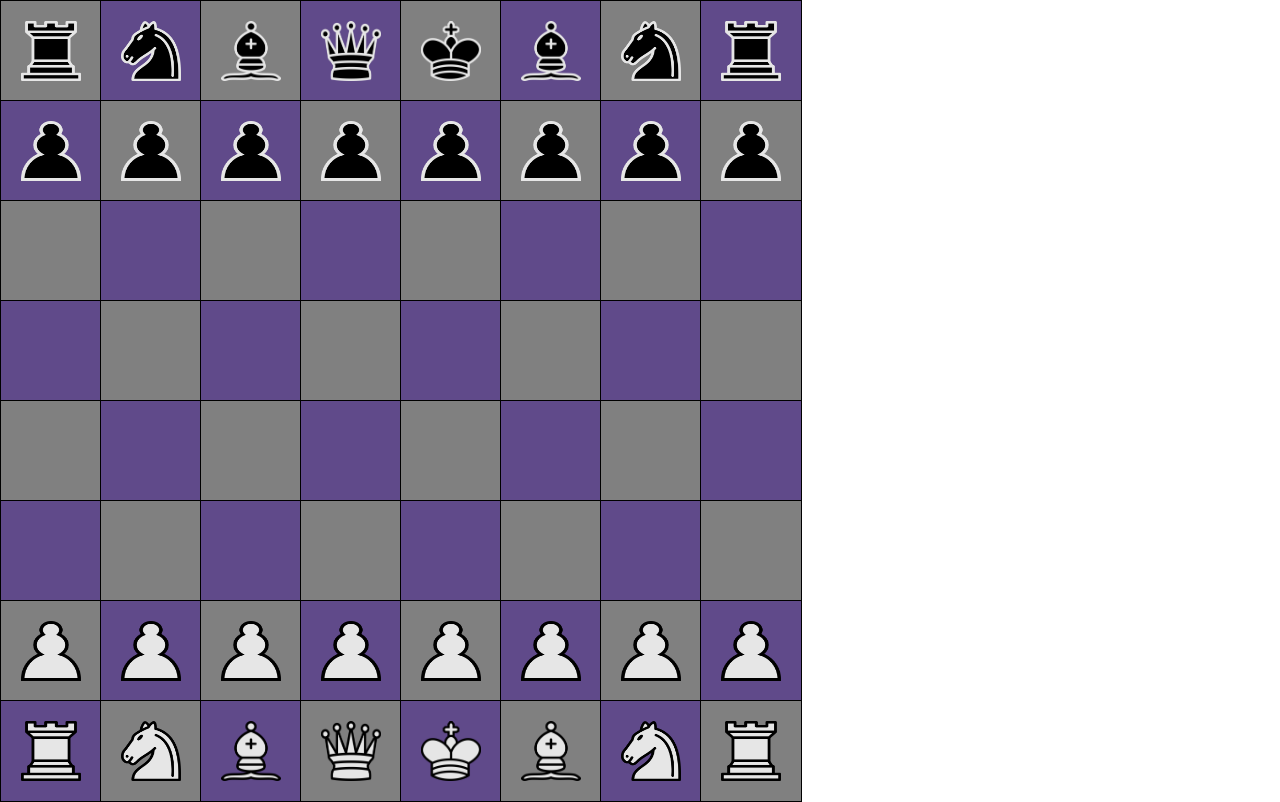
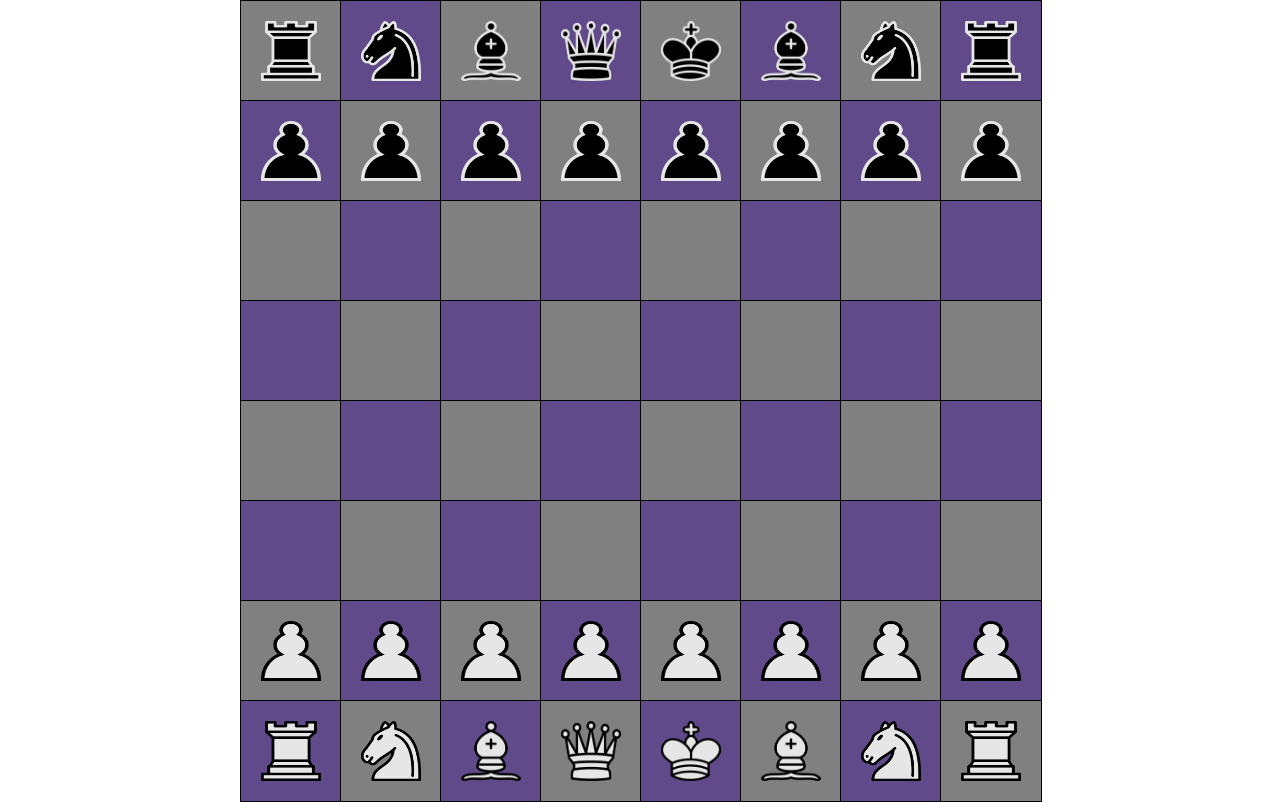
Before and after one commit to pedraamn/React-Chess-Frontend, a React (Create React App) app: page / in a window 1280 px wide. Built offline with nearby package versions, Linux system fonts and the light colour scheme.

Commit message:
align chessboard center

```diff
--- a/src/App.js
+++ b/src/App.js
@@ -6,7 +6,9 @@
 
 function App() {
   return (
-    <Chessboard />
+    <div style={{display: 'flex', alignItems: 'center', justifyContent: 'center'}}>
+      <Chessboard />
+    </div>
   );
 }
 
```
